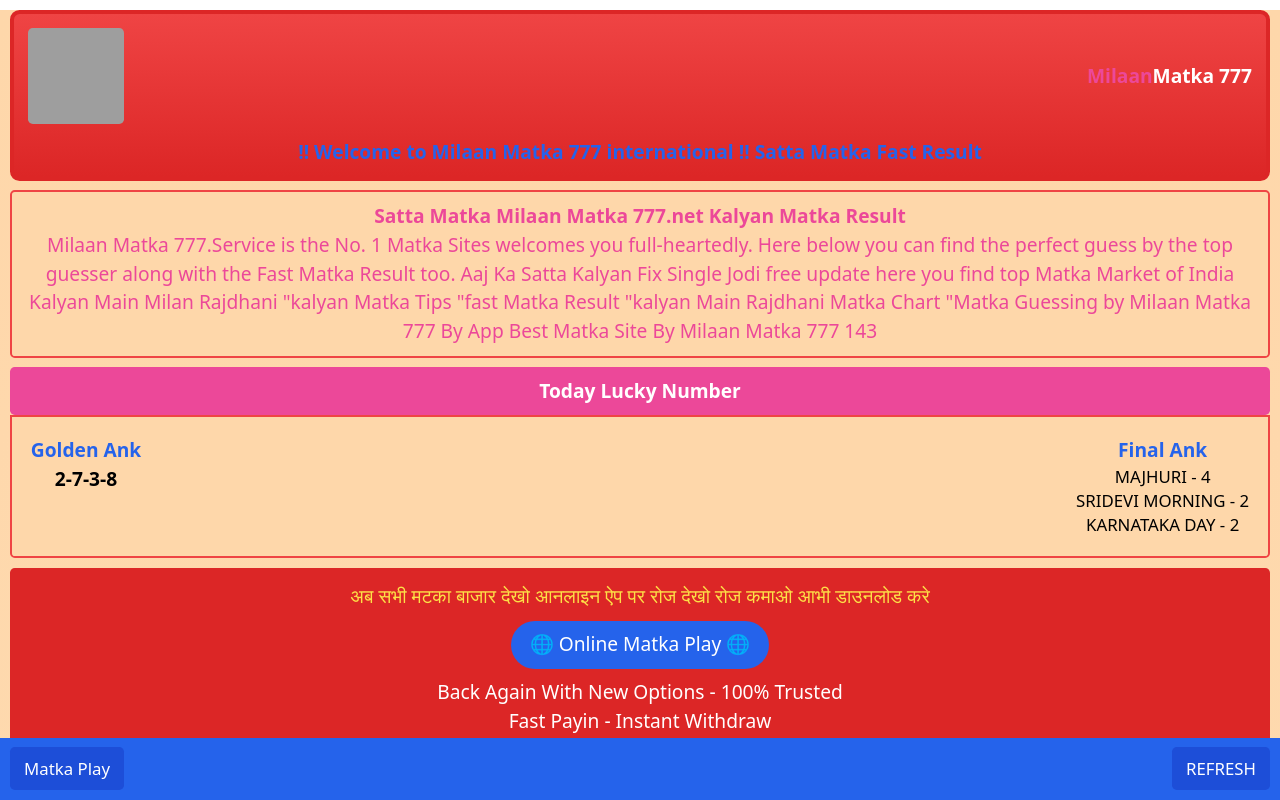
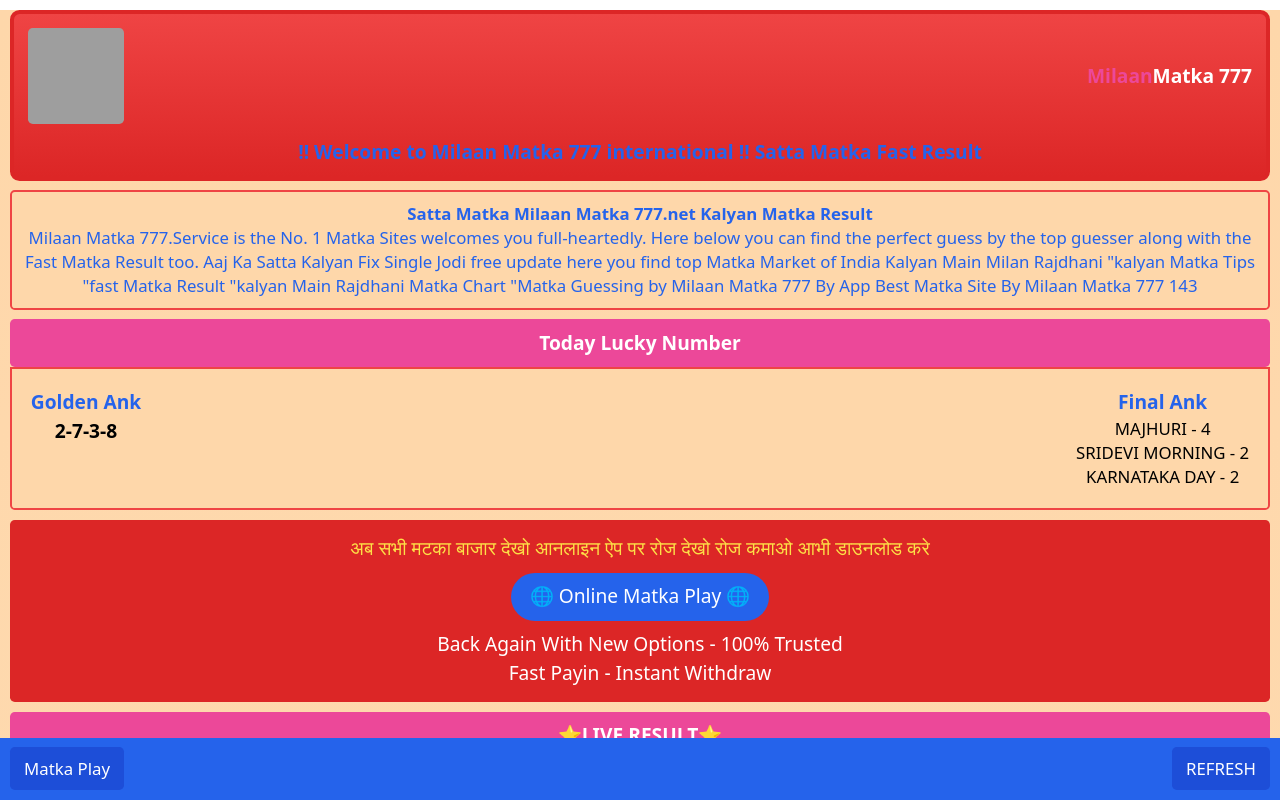
Before and after one commit to milanmatka/milaanmtka777, a React (Vite) app: page / in a window 1280 px wide. Shown: the top 800 px of the page. Built offline with nearby package versions, Linux system fonts and the light colour scheme; grey boxes are pictures that could not be loaded.

Commit message:
Update SattaMatkaWebsite.jsx

```diff
--- a/src/pages/SattaMatkaWebsite.jsx
+++ b/src/pages/SattaMatkaWebsite.jsx
@@ -102,7 +102,7 @@ const SattaMatkaWebsite = () => {
       </div>
 
       {/* Service Description */}
-   <div className="mx-2 mt-2 bg-orange-200 border-2 border-red-500 rounded p-2  text-center text-pink-500">
+   <div className="mx-2 mt-2 bg-orange-200 border-2 border-red-500 rounded p-2  text-center text-blue-600 text-sm ">
         <strong>Satta Matka Milaan Matka 777.net Kalyan Matka Result</strong><br />
         Milaan Matka 777.Service is the No. 1 Matka Sites welcomes you full-heartedly. Here below you can find the perfect guess by the top guesser along with the Fast Matka Result too. Aaj Ka Satta Kalyan Fix Single Jodi free update here you find top Matka Market of India Kalyan Main Milan Rajdhani "kalyan Matka Tips "fast Matka Result "kalyan Main Rajdhani Matka Chart "Matka Guessing by Milaan Matka 777 By App Best Matka Site By Milaan Matka 777 143
       </div>
```
